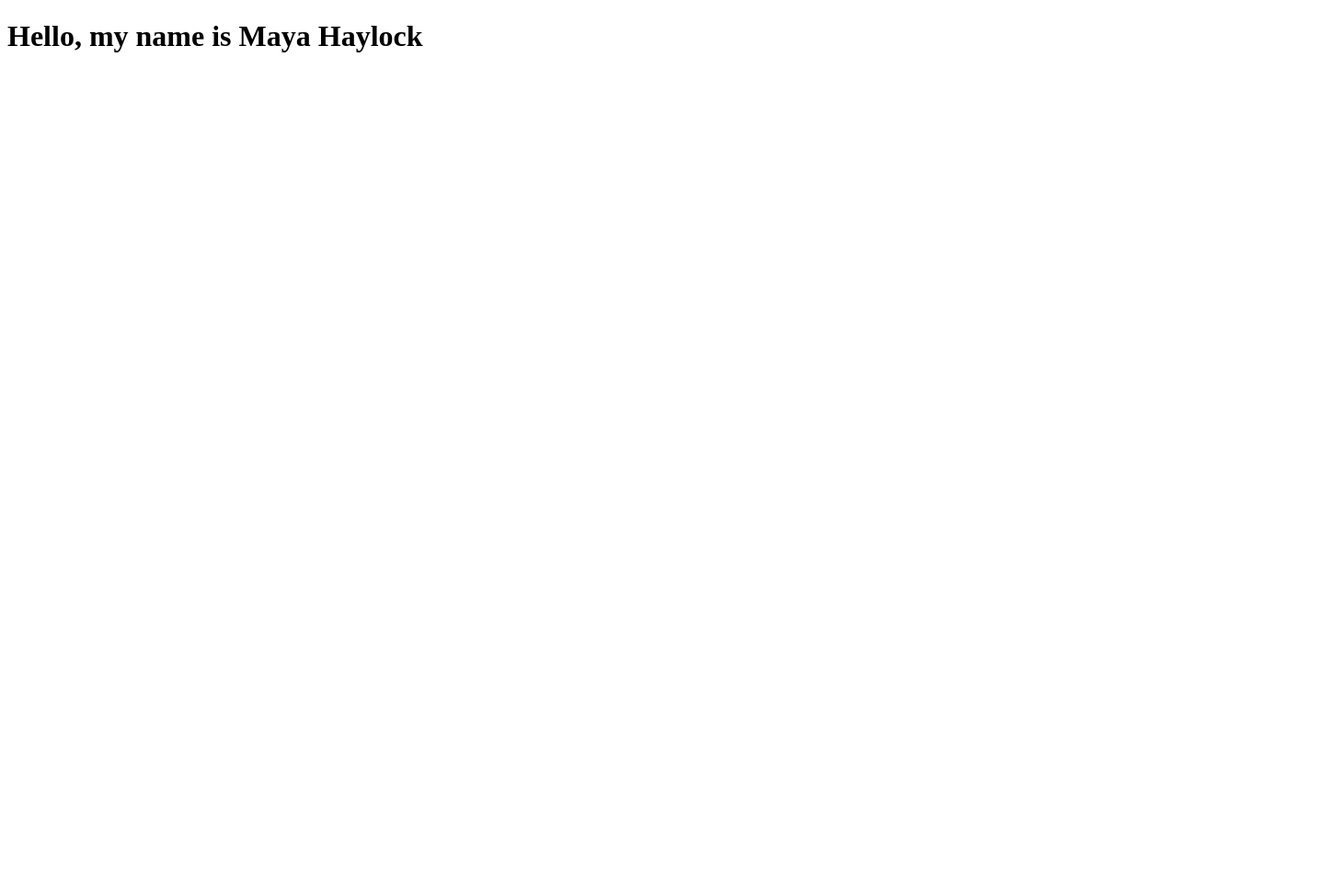
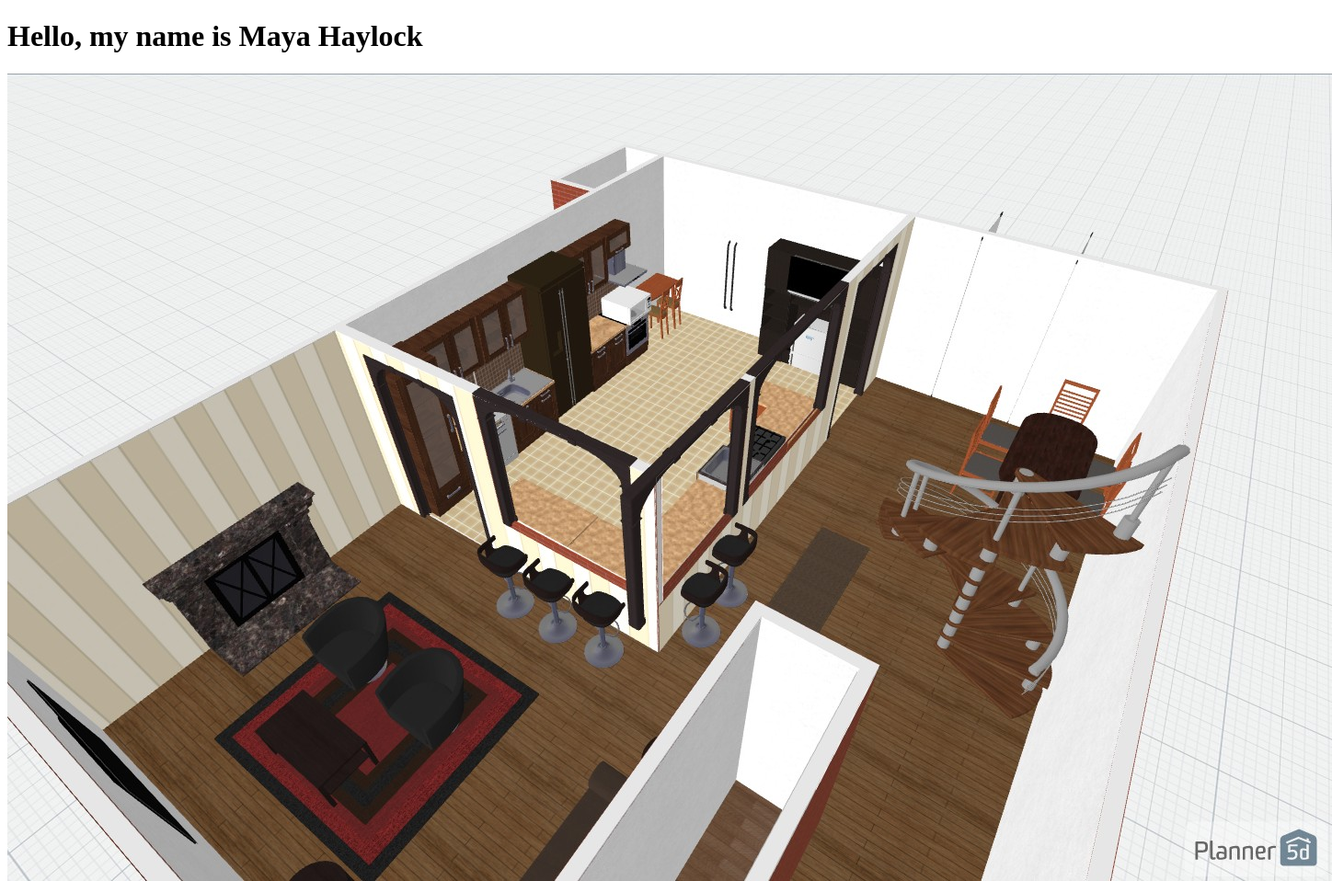
Before and after one commit to mayahaylock/mayahaylock.github.io, a plain HTML site: page index.html in a window 1280 px wide. Shown: the whole page at 92% size, 1448 px wide, since content can reach past the window. Before the commit the page ends 800 px from the top, so only its background shows below. Drawn offline with Linux system fonts and the light colour scheme.

Commit message:
added picture

```diff
--- a/index.html
+++ b/index.html
@@ -7,5 +7,6 @@
 </head>
 <body>
   <h1>Hello, my name is Maya Haylock</h1>
+  <img src="pics/floorplan.jpg" />
 </body>
 </html>
```
Also changed, not shown: pics/floorplan.jpg (added).
